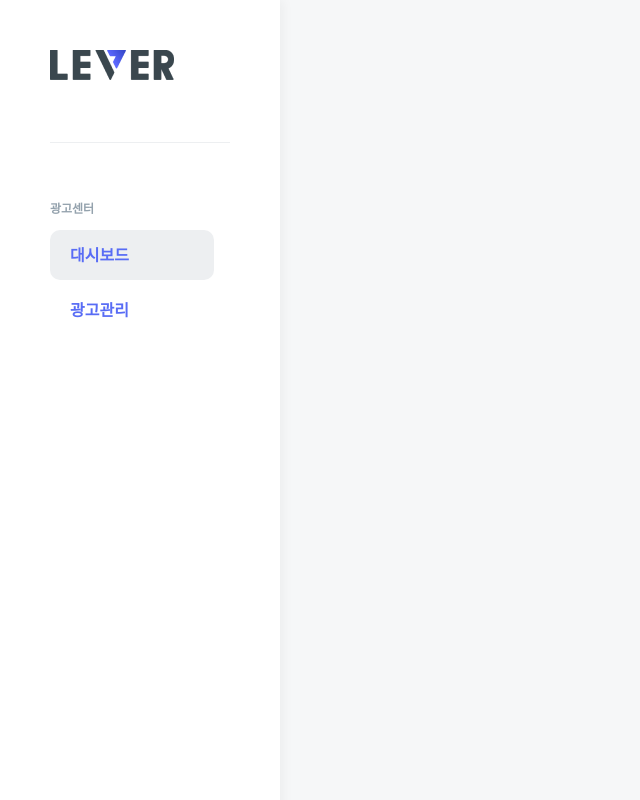
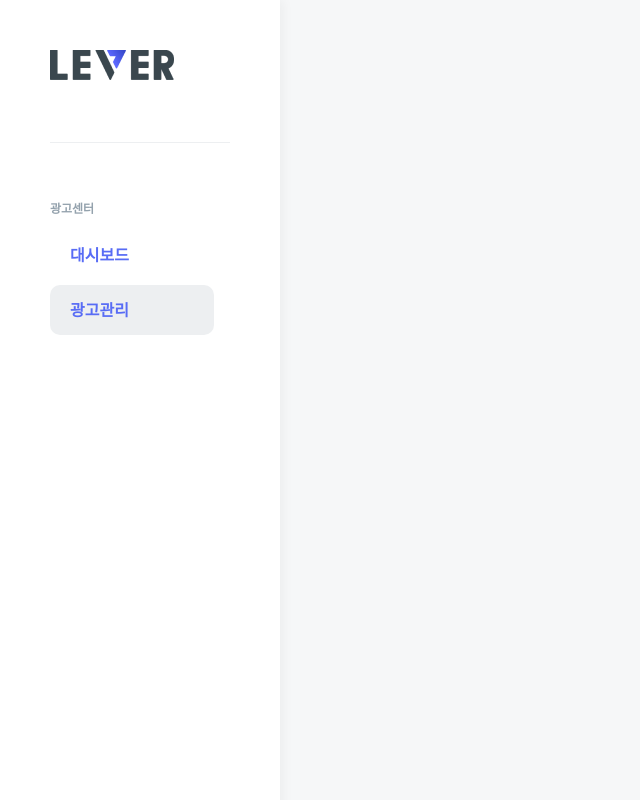
Before and after one commit to hyjoong/admin, a Next.js app: page /advertise in a window 1280 px wide. Shown: the whole page, without its empty margins (0-640 px from the left). Built offline with nearby package versions, Linux system fonts and the light colour scheme.

Commit message:
feat: sideBar 로직 수정

```diff
--- a/components/SideBar/SideBar.tsx
+++ b/components/SideBar/SideBar.tsx
@@ -1,10 +1,11 @@
 import Link from "next/link";
-import React, { useState } from "react";
+import React from "react";
 import styled, { css } from "styled-components";
 import { useMediaQuery } from "react-responsive";
 import { useRecoilState } from "recoil";
 import { sideBar } from "@recoil/sideBar";
 import useOutsideClick from "@hooks/useOutsideClick";
+import { useRouter } from "next/router";
 
 const MENU_LIST = [
   { name: "대시보드", link: "/" },
@@ -12,20 +13,17 @@ const MENU_LIST = [
 ];
 
 const SideBar = () => {
-  const [activeMenu, setActiveMenu] = useState<number>(0);
   const isMobile = useMediaQuery({
     query: "(max-width:710px)",
   });
 
-  const [isSide, setIsSIde] = useRecoilState(sideBar);
+  const [isSide, setIsSIde] = useRecoilState<boolean>(sideBar);
 
-  const handleClose = () => {
+  const handleClose = (): void => {
     setIsSIde(false);
   };
+  const router = useRouter();
 
-  const handleMenu = (index: number) => {
-    setActiveMenu(index);
-  };
   const sideBarRef = useOutsideClick(handleClose);
 
   return (
@@ -37,13 +35,11 @@ const SideBar = () => {
       <Subtitle>광고센터</Subtitle>
       <NavList>
         {MENU_LIST.map((nav, index) => (
-          <Link href={`${nav.link}`} as={`${nav.link}`}>
+          <Link href={`${nav.link}?`} as={`${nav.link}`}>
             <NavItem
-              active={activeMenu === index}
-              onClick={() => handleMenu(index)}
-            >
-              {`${nav.name}`}
-            </NavItem>
+              active={router.pathname === nav.link}
+              key={index}
+            >{`${nav.name}`}</NavItem>
           </Link>
         ))}
       </NavList>
```
